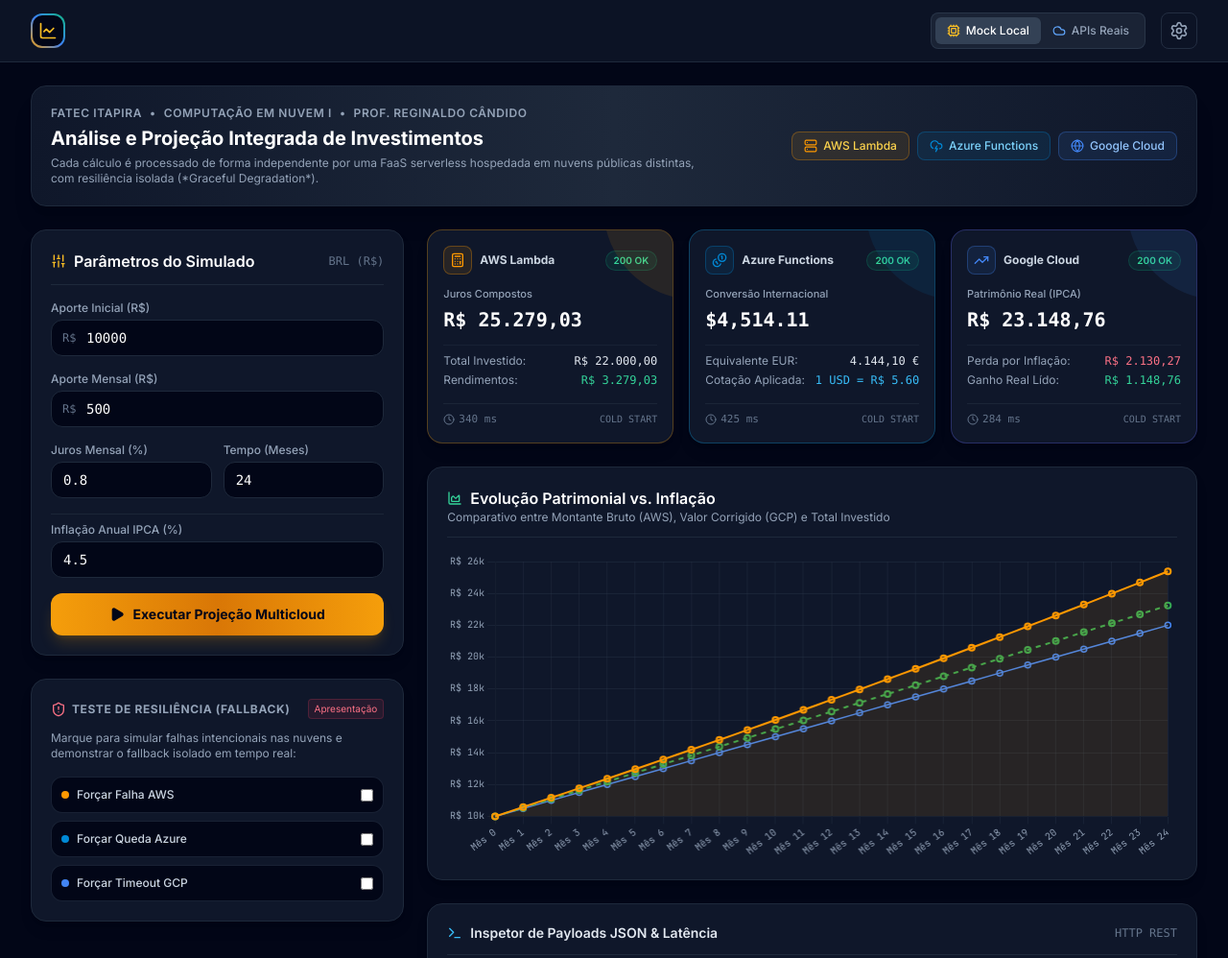
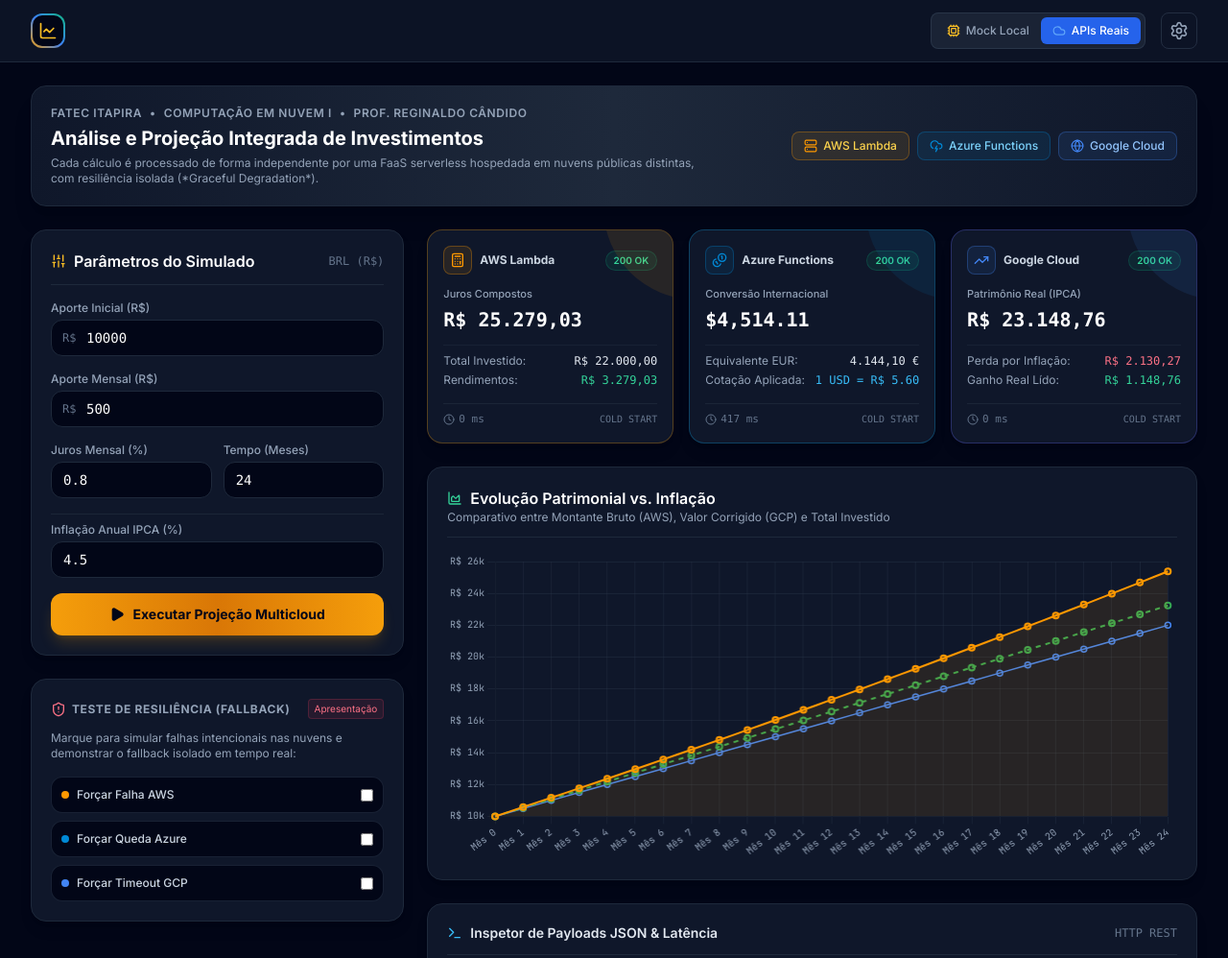
Before and after one commit to julianicioli/Sistema-Financeiro---Trabalho-Fatec, a plain HTML site: page web/index.html in a window 1280 px wide. Shown: the top 998 px of the page at 96% size. Drawn offline with nearby package versions, Linux system fonts and the light colour scheme; no server answers.

Commit message:
Site abre no modo APIs Reais, corrige espaço na URL da AWS e adiciona .gitignore

```diff
--- a/web/index.html
+++ b/web/index.html
@@ -83,11 +83,11 @@
             <!-- Mode Selector and Config -->
             <div class="flex items-center gap-2 sm:gap-4">
                 <div class="flex items-center bg-slate-800/80 rounded-lg p-1 border border-slate-700/60">
-                    <button id="modeMockBtn" onclick="setExecutionMode('mock')" class="px-3 py-1.5 text-xs font-medium rounded-md transition-all flex items-center gap-1.5 bg-slate-700 text-white shadow-sm">
+                    <button id="modeMockBtn" onclick="setExecutionMode('mock')" class="px-3 py-1.5 text-xs font-medium rounded-md transition-all text-slate-400 hover:text-white flex items-center gap-1.5">
                         <i data-lucide="cpu" class="w-3.5 h-3.5 text-amber-400"></i>
                         <span>Mock Local</span>
                     </button>
-                    <button id="modeRealBtn" onclick="setExecutionMode('real')" class="px-3 py-1.5 text-xs font-medium rounded-md transition-all text-slate-400 hover:text-white flex items-center gap-1.5">
+                    <button id="modeRealBtn" onclick="setExecutionMode('real')" class="px-3 py-1.5 text-xs font-medium rounded-md transition-all flex items-center gap-1.5 bg-blue-600 text-white shadow-sm">
                         <i data-lucide="cloud" class="w-3.5 h-3.5 text-blue-400"></i>
                         <span>APIs Reais</span>
                     </button>
@@ -447,11 +447,11 @@
 
     <!-- Application Script Logic -->
     <script>
-        let executionMode = 'mock'; // 'mock' or 'real'
+        let executionMode = 'real'; // 'mock' or 'real' (abre chamando as nuvens)
         let chartInstance = null;
 
         let endpoints = {
-            aws: 'https://najxnjvcad46j3eoua4nkqlauy0xovyy.lambda-url.sa-east-1.on.aws/ ',
+            aws: 'https://najxnjvcad46j3eoua4nkqlauy0xovyy.lambda-url.sa-east-1.on.aws/',
             azure: '',
             gcp: 'https://inflacao-20304353773.us-central1.run.app'
         };
```
Also changed, not shown: 2 other files.
